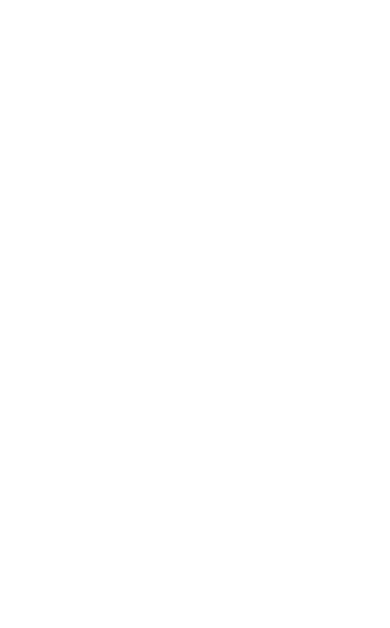
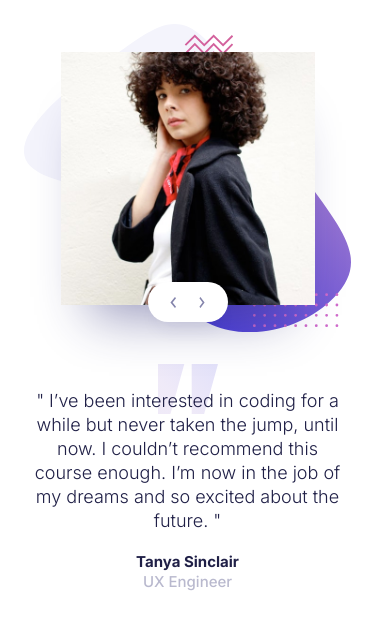
Before and after one commit to FevenSeyfu/coding-bootcamp-testimonials-slider, a website built with Vite: page index.html in a window 390 px wide. Built offline with nearby package versions, Linux system fonts and the light colour scheme.

Commit message:
complete styling for mobile

```diff
--- a/index.html
+++ b/index.html
@@ -1,14 +1,52 @@
-<!doctype html>
+<!DOCTYPE html>
 <html lang="en">
   <head>
     <meta charset="UTF-8" />
-    <link rel="icon" type="image/png" sizes="32x32" href="./images/favicon-32x32.png">
-    <link rel="stylesheet" href="/style.css">
+    <link
+      rel="icon"
+      type="image/png"
+      sizes="32x32"
+      href="./images/favicon-32x32.png"
+    />
+    <link rel="stylesheet" href="/style.css" />
     <meta name="viewport" content="width=device-width, initial-scale=1.0" />
     <title>Frontend Mentor | Coding Bootcamp Testimonials Slider</title>
+    <link rel="preconnect" href="https://fonts.googleapis.com" />
+    <link rel="preconnect" href="https://fonts.gstatic.com" crossorigin />
+    <link
+      href="https://fonts.googleapis.com/css2?family=Inter:wght@100..900&display=swap"
+      rel="stylesheet"
+    />
   </head>
   <body>
-    <main></main>
+    <main>
+      <article class="section-img">
+        <img
+          src="./src/images/image-tanya.jpg"
+          alt="Tanya's image"
+          class="user-img"
+        />
+        <div class="slider">
+          <button class="btn-prev">
+            <img src="./src/images/icon-prev.svg" alt="previous button icon" class="icon-prev">
+          </button>
+          <button class="btn-next">
+            <img src="./src/images/icon-next.svg" alt="next button icon" class="icon-next">
+          </button>
+        </div>
+      </article>
+      <article class="testimony">
+        <p class="testimony-text">
+          " I’ve been interested in coding for a while but never taken the jump,
+          until now. I couldn’t recommend this course enough. I’m now in the job
+          of my dreams and so excited about the future. "
+        </p>
+        <div class="user-info">
+          <h1 class="user-name">Tanya Sinclair</h1>
+          <h2 class="user-title">UX Engineer</h2>
+        </div>
+      </article>
+    </main>
     <script type="module" src="/main.js"></script>
   </body>
 </html>
--- a/main.js
+++ b/main.js
@@ -0,0 +1,20 @@
+import JohnImg from './src/images/image-john.jpg';
+import TanyaImg from './src/images/image-tanya.jpg'
+const data = [
+  {
+    "id": 1,
+    "testimony":
+      "I’ve been interested in coding for a while but never taken the jump, until now. I couldn’t recommend this course enough. I’m now in the job of my dreams and so excited about the future.",
+    "name": "Tanya Sinclair",
+    "title": "UX Engineer",
+    "img" : TanyaImg
+  },
+  {
+    "id": 2,
+    "testimony":
+      "If you want to lay the best foundation possible I’d recommend taking this course. The depth the instructors go into is incredible. I now feel so confident about starting up as a professional developer. ",
+    "name": "John Tarkpor",
+    "title": "Junior Front-end Developer",
+    "img" : JohnImg
+  },
+];
--- a/package.json
+++ b/package.json
@@ -1,5 +1,5 @@
 {
-  "name": "vite-project",
+  "name": "coding-bootcamp-testimonials-slider",
   "private": true,
   "version": "0.0.0",
   "type": "module",
--- a/style.css
+++ b/style.css
@@ -1,96 +1,98 @@
-:root {
-  font-family: Inter, system-ui, Avenir, Helvetica, Arial, sans-serif;
-  line-height: 1.5;
-  font-weight: 400;
-
-  color-scheme: light dark;
-  color: rgba(255, 255, 255, 0.87);
-  background-color: #242424;
-
-  font-synthesis: none;
-  text-rendering: optimizeLegibility;
-  -webkit-font-smoothing: antialiased;
-  -moz-osx-font-smoothing: grayscale;
+* {
+  padding: 0;
+  margin: 0;
+  box-sizing: border-box;
+}
+body {
+  font-family: "Inter", sans-serif;
+  background: #ffffff;
+  width: 100vw;
+  height: 100vh;
+  padding: 24px;
 }
 
-a {
-  font-weight: 500;
-  color: #646cff;
-  text-decoration: inherit;
+main {
 }
-a:hover {
-  color: #535bf2;
+.section-img {
+  display: flex;
+  flex-direction: column;
+  align-items: center;
+  justify-content: center;
+  width: 327px;
+  height: 308px;
+  background-image: url("./src/images/pattern-bg.svg");
+  background-size: cover;
+  background-repeat: no-repeat;
+  position: relative;
+  margin-bottom: 32px;
 }
 
-body {
-  margin: 0;
-  display: flex;
-  place-items: center;
-  min-width: 320px;
-  min-height: 100vh;
+.user-img {
+  width: 254px;
+  height: 253px;
+  box-shadow: 0px 40px 50px -30px #2424717e;
 }
 
-h1 {
-  font-size: 3.2em;
-  line-height: 1.1;
+.slider {
+  position: absolute;
+  bottom: 10px;
+  height: 40px;
+  width: 80px;
+  border-radius: 20px;
+  background: #ffffff;
+  box-shadow: 0px 15px 20px -10px #24247119;
+  display: flex;
+  flex-direction: row;
+  padding: 14.29px 0;
+  justify-content: space-evenly;
 }
 
-#app {
-  max-width: 1280px;
-  margin: 0 auto;
-  padding: 2rem;
-  text-align: center;
+.slider > button {
+  border: none;
+  background-color: #fff;
 }
 
-.logo {
-  height: 6em;
-  padding: 1.5em;
-  will-change: filter;
-  transition: filter 300ms;
-}
-.logo:hover {
-  filter: drop-shadow(0 0 2em #646cffaa);
-}
-.logo.vanilla:hover {
-  filter: drop-shadow(0 0 2em #f7df1eaa);
+.slider > button > img {
+  height: 11.43px;
+  width: 5.71px;
 }
 
-.card {
-  padding: 2em;
+.testimony {
+  width: 311px;
+  height: 228px;
+  background-image: url("./src/images/pattern-quotes.svg");
+  background-repeat: no-repeat;
+  background-position: top center;
+  background-size: 60px 50px;
+  padding-top: 25px;
+  margin: 0 8px 51px 8px;
+  text-align: center;
+  display: flex;
+  flex-direction: column;
+  gap: 19px;
+  color: #202047;
 }
 
-.read-the-docs {
-  color: #888;
+.testimony-text {
+  font-size: 18px;
+  font-weight: 300;
+  line-height: 24px;
 }
 
-button {
-  border-radius: 8px;
-  border: 1px solid transparent;
-  padding: 0.6em 1.2em;
-  font-size: 1em;
-  font-weight: 500;
-  font-family: inherit;
-  background-color: #1a1a1a;
-  cursor: pointer;
-  transition: border-color 0.25s;
-}
-button:hover {
-  border-color: #646cff;
-}
-button:focus,
-button:focus-visible {
-  outline: 4px auto -webkit-focus-ring-color;
+.user-name {
+  font-size: 15px;
+  font-weight: 700;
+  line-height: 20px;
 }
 
-@media (prefers-color-scheme: light) {
-  :root {
-    color: #213547;
-    background-color: #ffffff;
-  }
-  a:hover {
-    color: #747bff;
-  }
-  button {
-    background-color: #f9f9f9;
+.user-title {
+  font-size: 15px;
+  font-weight: 500;
+  line-height: 20px;
+  color: #b9b9ce;
+}
+
+@media only screen and (max-width: 600px) {
+  body {
   }
 }
```
